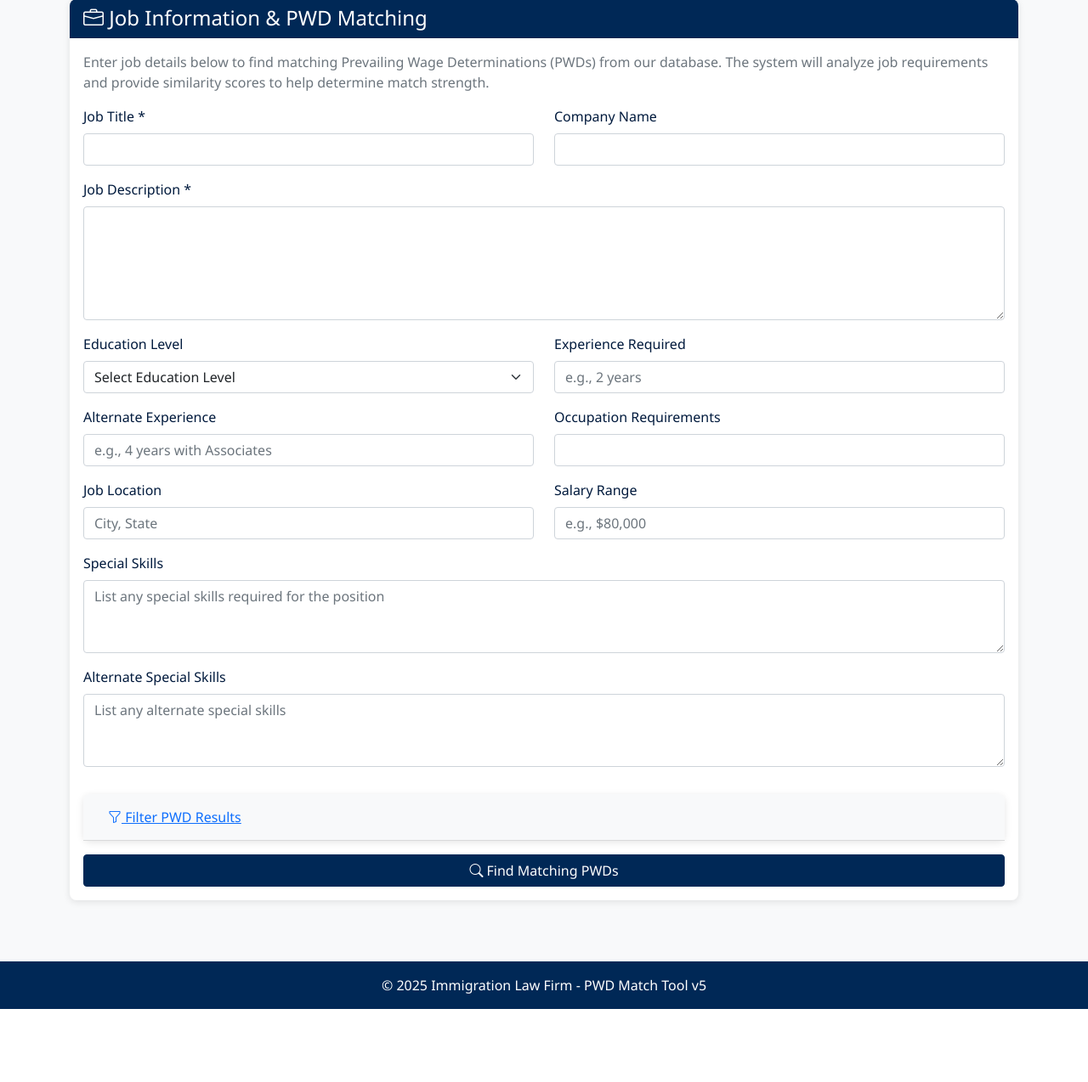
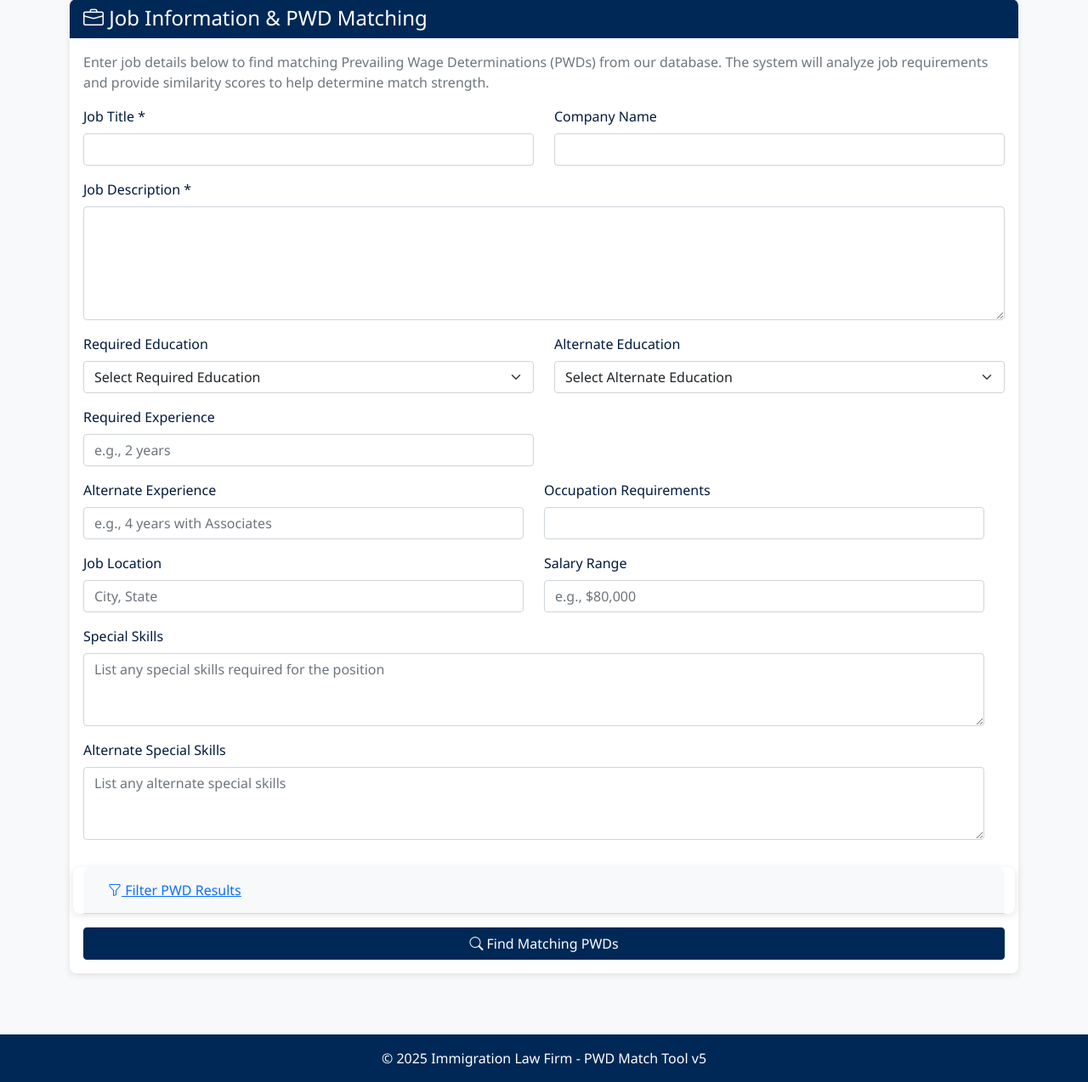
Before and after one commit to mmbeirut/pwdmatchtoolv1, a Flask app: page / in a window 1280 px wide. Shown: the part 87-1361 px from the top of the page at 85% size. Before the commit the page ends 1275 px from the top, so only its background shows below. Run offline with Flask 3, Linux system fonts and the light colour scheme; some libraries are stand-ins or nearby versions.

Commit message:
feat: update user form with required and alternate education fields
Co-authored-by: aider (openrouter/anthropic/claude-3.7-sonnet) <aider@aider.chat>

```diff
--- a/templates/index.html
+++ b/templates/index.html
@@ -44,25 +44,43 @@
                     <div class="row">
                         <div class="col-md-6">
                             <div class="mb-3">
-                                <label for="education_level" class="form-label">Education Level</label>
-                                <select class="form-select" id="education_level" name="education_level">
-                                    <option value="">Select Education Level</option>
+                                <label for="required_education" class="form-label">Required Education</label>
+                                <select class="form-select" id="required_education" name="required_education">
+                                    <option value="">Select Required Education</option>
                                     <option value="None">None</option>
                                     <option value="High School/GED">High School/GED</option>
                                     <option value="Associates">Associates</option>
                                     <option value="Bachelors">Bachelors</option>
                                     <option value="Masters">Masters</option>
                                     <option value="Doctorate">Doctorate</option>
+                                    <option value="Other Degree">Other Degree</option>
                                 </select>
                             </div>
                         </div>
                         <div class="col-md-6">
                             <div class="mb-3">
-                                <label for="experience_requirement" class="form-label">Experience Required</label>
-                                <input type="text" class="form-control" id="experience_requirement" name="experience_requirement" placeholder="e.g., 2 years">
+                                <label for="alternate_education" class="form-label">Alternate Education</label>
+                                <select class="form-select" id="alternate_education" name="alternate_education">
+                                    <option value="">Select Alternate Education</option>
+                                    <option value="None">None</option>
+                                    <option value="High School/GED">High School/GED</option>
+                                    <option value="Associates">Associates</option>
+                                    <option value="Bachelors">Bachelors</option>
+                                    <option value="Masters">Masters</option>
+                                    <option value="Doctorate">Doctorate</option>
+                                    <option value="Other Degree">Other Degree</option>
+                                </select>
                             </div>
                         </div>
                     </div>
+
+                    <div class="row">
+                        <div class="col-md-6">
+                            <div class="mb-3">
+                                <label for="required_experience" class="form-label">Required Experience</label>
+                                <input type="text" class="form-control" id="required_experience" name="required_experience" placeholder="e.g., 2 years">
+                            </div>
+                        </div>
 
                     <div class="row">
                         <div class="col-md-6">
@@ -297,8 +315,9 @@
                             <div class="col-md-8">
                                 <p class="card-text"><strong>Company:</strong> ${result.company}</p>
                                 <p class="card-text"><strong>Location:</strong> ${result.job_location}</p>
-                                <p class="card-text"><strong>Education Required:</strong> ${result.education_required || 'Not specified'}</p>
-                                <p class="card-text"><strong>Experience Required:</strong> ${result.experience_requirement || 'Not specified'}</p>
+                                <p class="card-text"><strong>Required Education:</strong> ${result.required_education || 'Not specified'}</p>
+                                <p class="card-text"><strong>Alternate Education:</strong> ${result.alternate_education || 'Not specified'}</p>
+                                <p class="card-text"><strong>Required Experience:</strong> ${result.required_experience || 'Not specified'}</p>
 
                                 <!-- Wage display with potential warning -->
                                 <p class="card-text"><strong>Prevailing Wage Issued:</strong>
```
